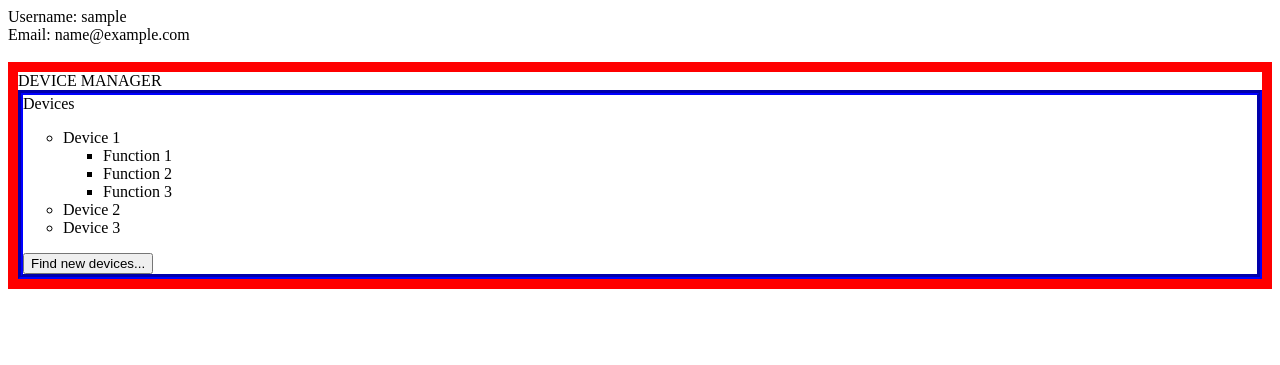
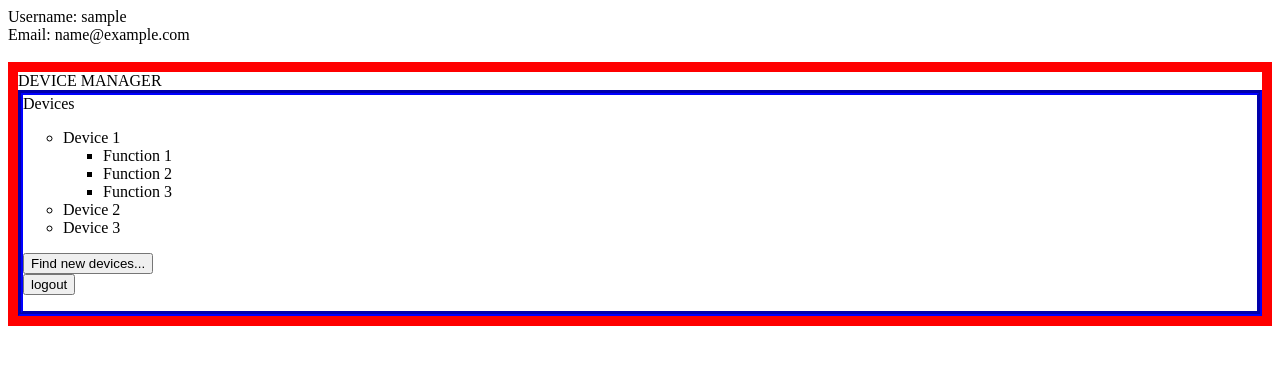
Before and after one commit to sjstolze/group-3-smart-home-project, a PHP site: page /homepage.php in a window 1280 px wide. Shown: the top 365 px of the page. Run offline with PHP 8.4, Linux system fonts and the light colour scheme; the visitor is signed in with stand-in values (Sample User, id 1).

Commit message:
Added a logout button to the homepage

```diff
--- a/homepage.php
+++ b/homepage.php
@@ -52,5 +52,11 @@ function runClient(){
 		<div id = "foo"><div>
 		</div>
 	</div>
+
+	<form name="newaccount" action="<?php print(dirname($_SERVER['SCRIPT_NAME']) . "/login.php")?>" method="POST">
+    <input type="submit" value="logout">
+    <input type="hidden" name="logout" value="true">
+
+</form>
 </body>
 </html>
```
